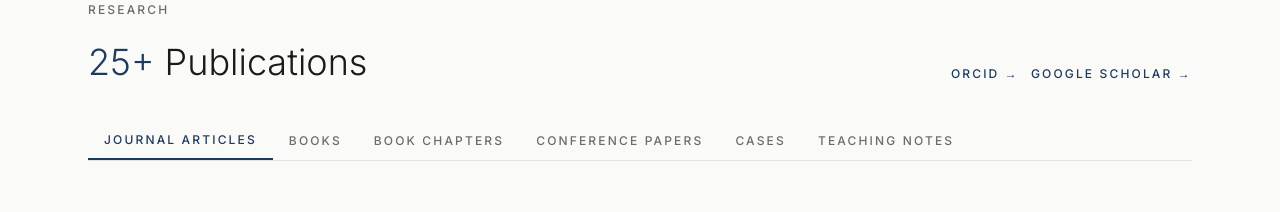
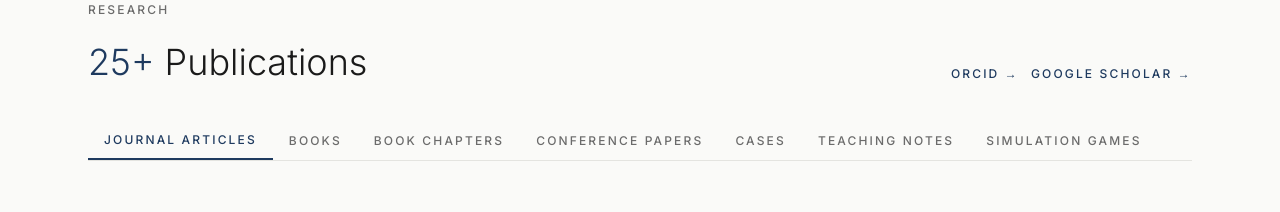
Before and after one commit to NarasimhaKamathB/narasimhakamath-website, a Next.js app: page / in a window 1280 px wide. Shown: the part 5280-5492 px from the top of the page. Built offline with nearby package versions, Linux system fonts and the light colour scheme.

Commit message:
Add Simulation Games tab with Cake Game

```diff
--- a/components/Publications.tsx
+++ b/components/Publications.tsx
@@ -80,6 +80,15 @@ const chapters = [
   },
 ];
 
+const simulationGames = [
+  {
+    year: 2011,
+    title: "Cake Game",
+    venue: "An interactive simulation game for comprehending perishability in supply chains",
+    link: "https://cake-game-6o4q.vercel.app/",
+  },
+];
+
 const teachingNotes = [
   {
     year: 2004,
@@ -114,7 +123,7 @@ const conferences = [
   { year: 2004, title: "A Model for Lead-time Analysis of a Multi-product, Two-echelon Supply Chain System", venue: "9th International Symposium on Logistics (9th ISL), IIM Bangalore, Jul 11-14, 2004" },
 ];
 
-type TabKey = "journals" | "books" | "chapters" | "conferences" | "cases" | "teachingNotes";
+type TabKey = "journals" | "books" | "chapters" | "conferences" | "cases" | "teachingNotes" | "simulationGames";
 
 const tabs: { key: TabKey; label: string }[] = [
   { key: "journals", label: "Journal Articles" },
@@ -123,6 +132,7 @@ const tabs: { key: TabKey; label: string }[] = [
   { key: "conferences", label: "Conference Papers" },
   { key: "cases", label: "Cases" },
   { key: "teachingNotes", label: "Teaching Notes" },
+  { key: "simulationGames", label: "Simulation Games" },
 ];
 
 export default function Publications() {
@@ -135,6 +145,7 @@ export default function Publications() {
     conferences,
     cases,
     teachingNotes,
+    simulationGames,
   };
 
   return (
```
